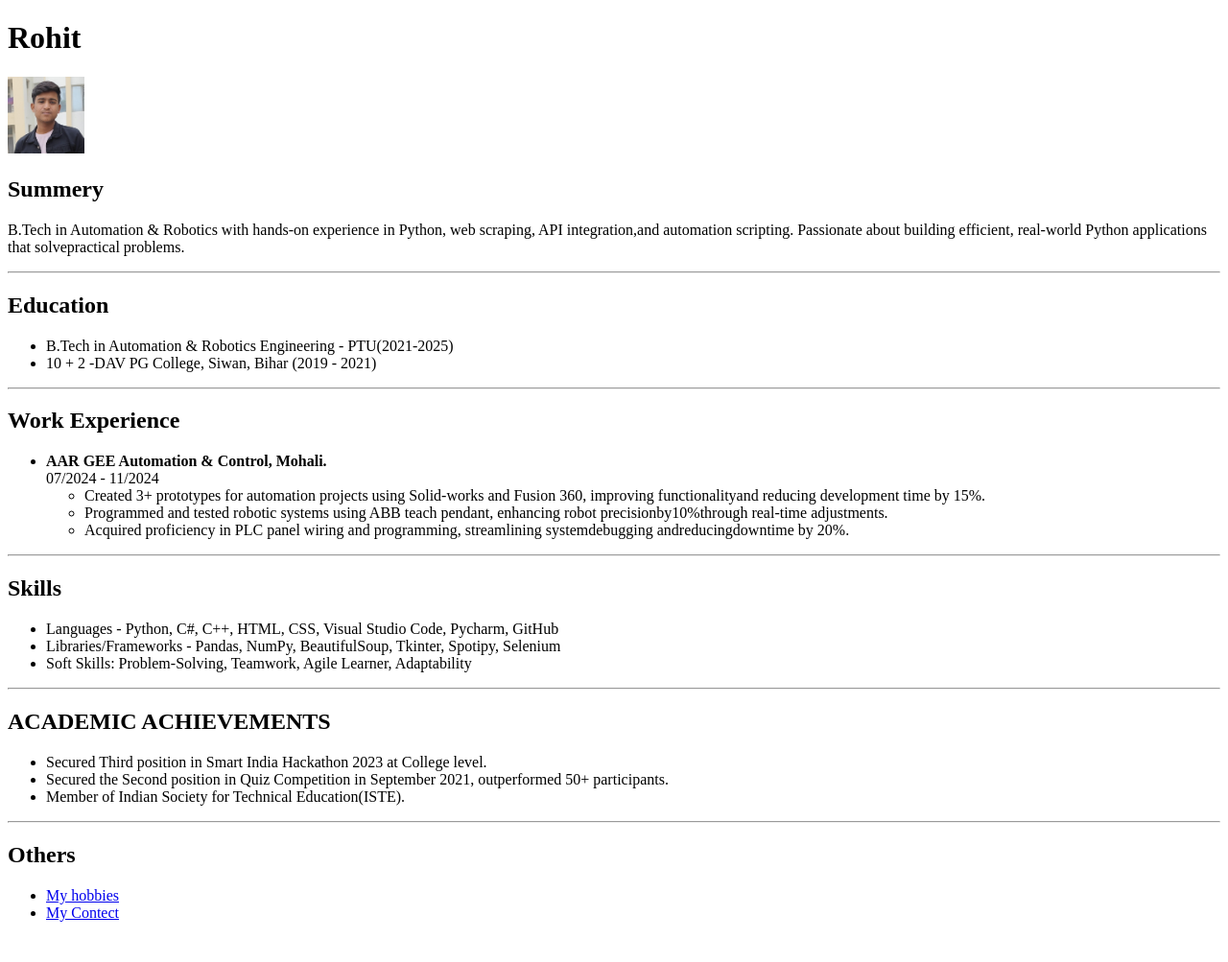
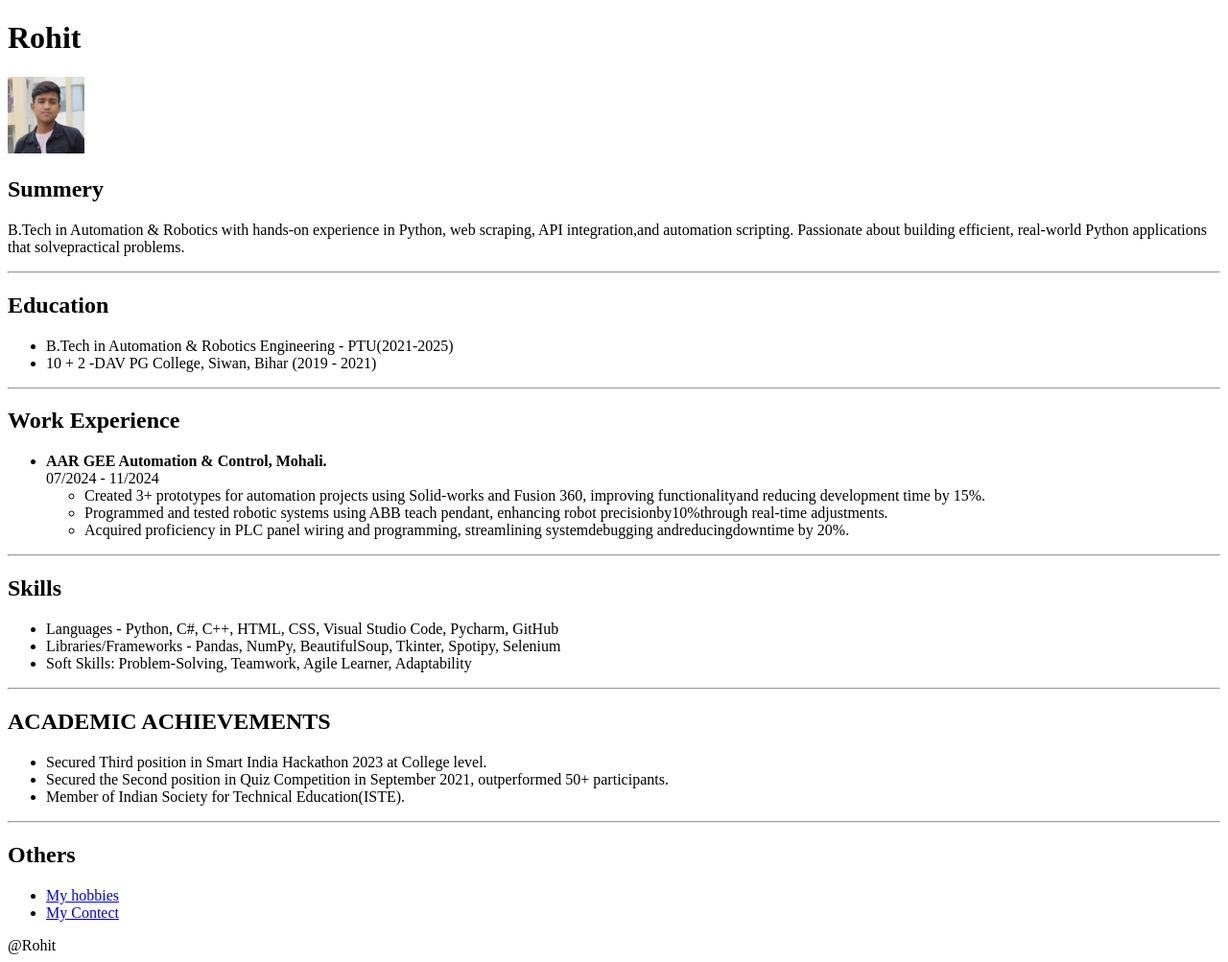
Before and after one commit to RohitKumarChaudhari/My-Resume, a plain HTML site: page index.html in a window 1280 px wide. Shown: the whole page at 96% size. Before the commit the page ends 977 px from the top, so only its background shows below. Drawn offline with Linux system fonts and the light colour scheme.

Commit message:
Update index.html

```diff
--- a/index.html
+++ b/index.html
@@ -55,3 +55,6 @@
   </ul>
 </body>
 </html>
+<footer>
+  @Rohit
+</footer>
```
